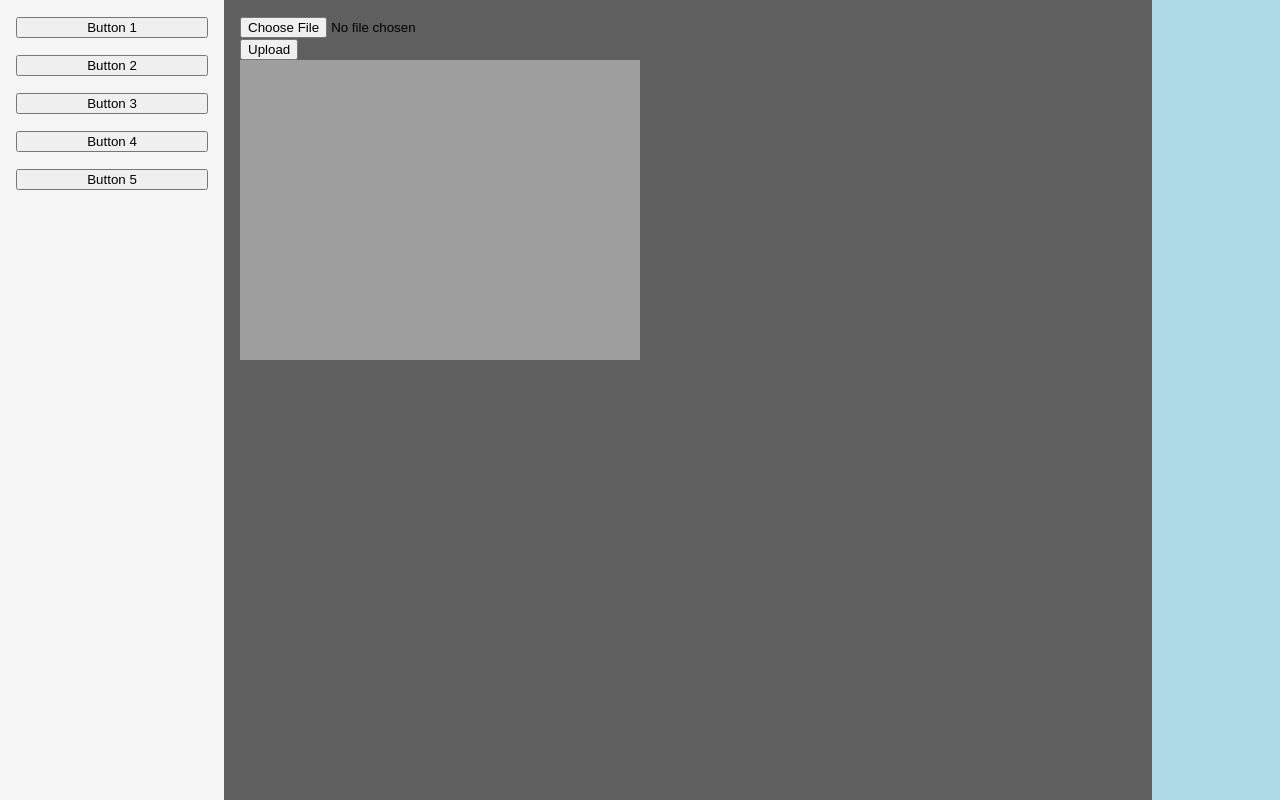
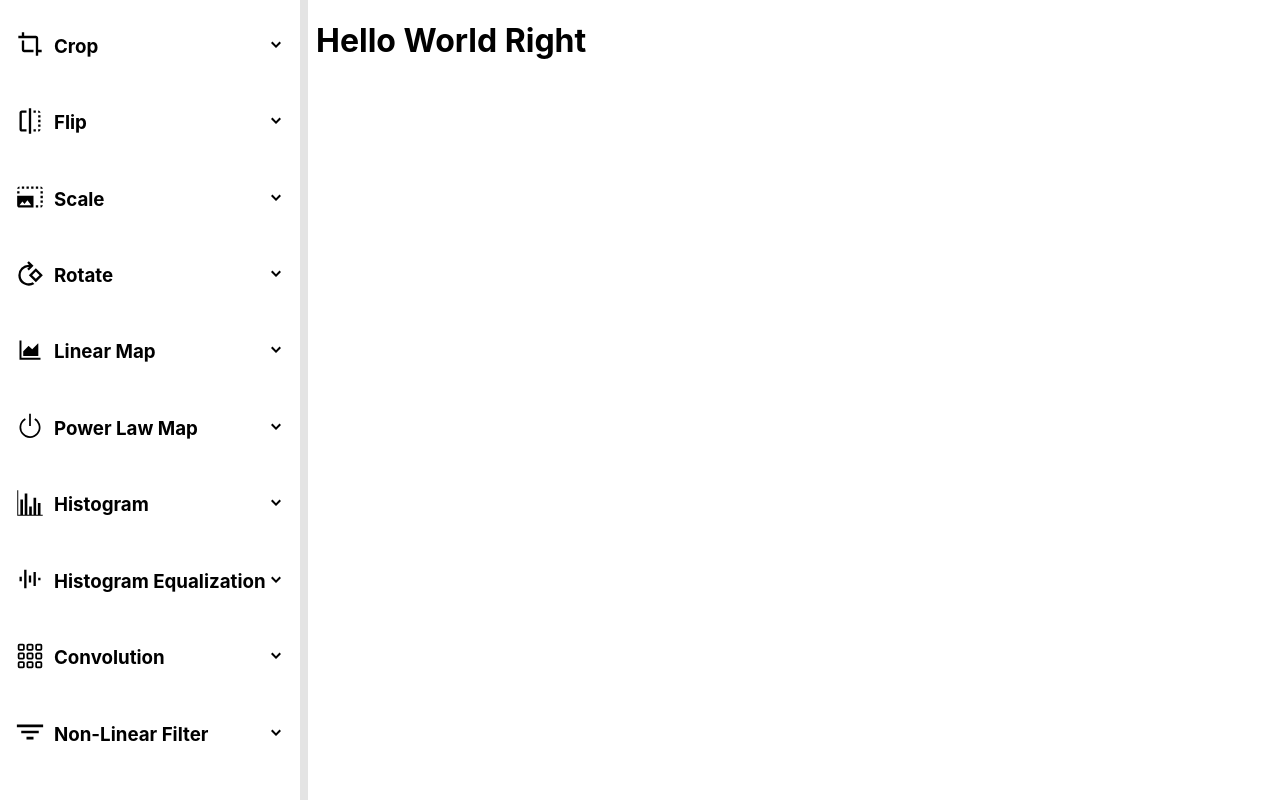
Before and after one commit to rafaelwi/RIPLab, a React (Create React App) app: page / in a window 1280 px wide. Built offline with nearby package versions, Linux system fonts and the light colour scheme.

Commit message:
Actually put some effort into the interface

```diff
--- a/package.json
+++ b/package.json
@@ -12,6 +12,7 @@
     "@types/react-dom": "^18.0.11",
     "react": "^18.2.0",
     "react-dom": "^18.2.0",
+    "react-icons": "^4.8.0",
     "react-scripts": "^5.0.1",
     "typescript": "^4.9.5",
     "web-vitals": "^2.1.4"
--- a/src/App.tsx
+++ b/src/App.tsx
@@ -1,6 +1,19 @@
 import React from 'react';
+import { AiOutlineAreaChart } from 'react-icons/ai';
+import { BiCrop, BiEqualizer } from 'react-icons/bi';
+import { BsGrid3X3Gap, BsPower } from 'react-icons/bs';
+import { GiHistogram } from 'react-icons/gi';
+import { IoFilterSharp } from 'react-icons/io5';
+import { MdFlip, MdOutlinePhotoSizeSelectLarge, MdOutlineRotate90DegreesCw } from 'react-icons/md';
 import './App.css';
-import OperationMenu from './components/OperationMenu';
+import DropdownList from './components/DropdownList';
+import ResizableColumns from './components/ResizableColumns';
+
+interface DropdownItem {
+  title: string;
+  content: React.ReactNode;
+  icon?: React.ReactNode;
+}
 
 class App extends React.Component<{}, { imageURL: string }> {
   uploadInput: any;
@@ -30,50 +43,126 @@ class App extends React.Component<{}, { imageURL: string }> {
     });
   }
 
+  dropdownItems: DropdownItem[] = [
+    {
+      title: "Crop",
+      content: <p>Content for Dropdown 1</p>,
+      icon: <BiCrop size={28} />
+    },
+    {
+      title: "Flip",
+      content: <div>Content for Dropdown 2</div>,
+      icon: <MdFlip size={28} />
+    },
+    {
+      title: "Scale",
+      content: <div style={{ height: '500px' }}>Content for Dropdown 3</div>,
+      icon: <MdOutlinePhotoSizeSelectLarge size={28} />
+    },
+    {
+      title: "Rotate",
+      content: <div>Content for Dropdown 1</div>,
+      icon: <MdOutlineRotate90DegreesCw size={28} />
+    },
+    {
+      title: "Linear Map",
+      content: <div>Content for Dropdown 2</div>,
+      icon: <AiOutlineAreaChart size={28} />
+    },
+    {
+      title: "Power Law Map",
+      content: <div>Content for Dropdown 3</div>,
+      icon: <BsPower size={28} />
+    },
+    {
+      title: "Histogram",
+      content: <div>Content for Dropdown 1</div>,
+      icon: <GiHistogram size={28} />
+    },
+    {
+      title: "Histogram Equalization",
+      content: <div>Content for Dropdown 2</div>,
+      icon: <BiEqualizer size={28} />
+    },
+    {
+      title: "Convolution",
+      content: <div>Content for Dropdown 3</div>,
+      icon: <BsGrid3X3Gap size={28} />
+    },
+    {
+      title: "Non-Linear Filter",
+      content: <div>Content for Dropdown 1</div>,
+      icon: <IoFilterSharp size={28} />
+    }
+  ];
+
   render() {
     return (
       <div
         style={{
-          display: 'flex',
-          flexDirection: 'row',
-          height: '100vh'
-        }}>
-
-        <OperationMenu
-          buttons={[
-            { label: 'Button 1' },
-            { label: 'Button 2' },
-            { label: 'Button 3' },
-            { label: 'Button 4' },
-            { label: 'Button 5' },
-          ]}
+          height: '100vh',
+        }}
+      >
+        <ResizableColumns
+          left={
+            // <OperationMenu
+            //   buttons={[
+            //     { label: 'Button 1' },
+            //     { label: 'Button 2' },
+            //     { label: 'Button 3' },
+            //     { label: 'Button 4' },
+            //     { label: 'Button 5' },
+            //   ]}
+            // />
+            <DropdownList items={this.dropdownItems} />
+          }
+          right={<h1>Hello World Right</h1>}
         />
-
-        <div
-          style={{
-            flex: 1,
-            padding: '16px',
-            backgroundColor: '#5f5f5f',
-          }}>
-          <form onSubmit={this.handleUploadImage}>
-            <div>
-              <input ref={(ref) => { this.uploadInput = ref; } } type="file" />
-            </div>
-            <div>
-              <button>Upload</button>
-            </div>
-            <img src={this.state.imageURL} alt="img" />
-          </form>
-        </div>
-
-        <div
-          style={{
-            width: '10%',
-            backgroundColor: 'lightblue'
-          }}>
-        </div>
       </div>
     );
+    //   <div
+    //     style={{
+    //       display: 'flex',
+    //       flexDirection: 'row',
+    //       height: '100vh'
+    //     }}>
+
+    //     <OperationMenu
+    //       buttons={[
+    //         { label: 'Button 1' },
+    //         { label: 'Button 2' },
+    //         { label: 'Button 3' },
+    //         { label: 'Button 4' },
+    //         { label: 'Button 5' },
+    //       ]}
+    //     />
+
+    //     <div
+    //       style={{
+    //         flex: 1,
+    //         padding: '16px',
+    //         backgroundColor: '#5f5f5f',
+    //       }}>
+    //       <form onSubmit={this.handleUploadImage}>
+    //         <div>
+    //           <input ref={(ref) => { this.uploadInput = ref; } } type="file" />
+    //         </div>
+    //         <div>
+    //           <button>Upload</button>
+    //         </div>
+    //         <img src={this.state.imageURL} alt="img" />
+    //       </form>
+    //     </div>
+
+    //     <div
+    //       style={{
+    //         width: '10%',
+    //         backgroundColor: 'lightblue'
+    //       }}>
+    //       <ParameterMenu/>
+    //     </div>
+    //   </div>
+    // );
   }
 }
 
--- /dev/null
+++ b/src/components/DropdownList.tsx
@@ -0,0 +1,66 @@
+import React, { useState } from "react";
+import '../css/DropdownList.css';
+import {GoChevronDown, GoChevronUp} from 'react-icons/go';
+
+interface DropdownProps {
+  title: string;
+  content: React.ReactNode;
+  icon?: React.ReactNode;
+}
+
+const Dropdown = ({ title, content, icon }: DropdownProps) => {
+  const [isOpen, setIsOpen] = useState(false);
+
+  const handleToggle = () => {
+    setIsOpen(!isOpen);
+  };
+
+  return (
+    <div className="dropdown-item"
+      onClick={handleToggle}
+      style={{
+        marginBottom: '16px',
+        display: 'flex',
+        flexFlow: 'row wrap',
+        cursor: 'pointer',
+        flexDirection: 'column'
+    }}>
+      <div style={{display: 'flex', alignItems: 'baseline', textAlign: 'center'}}>
+        <div style={{display: 'block', margin: 'auto 10px auto 0'}}>{icon}</div>
+        <h3 style={{}}>{title}</h3>
+
+        <div style={{marginLeft: 'auto'}}>
+          {isOpen ? <GoChevronUp /> : <GoChevronDown />}
+        </div>
+      </div>
+
+      {isOpen && (
+        <div className="dropdown-content"
+          style={{
+            backgroundColor: "#fff",
+            padding: "8px",
+            border: "1px solid #ccc",
+          }}
+        >
+          {content}
+        </div>
+      )}
+    </div>
+  );
+};
+
+interface DropdownListProps {
+  items: DropdownProps[];
+}
+
+const DropdownList = ({ items }: DropdownListProps) => {
+  return (
+    <div style={{margin: '16px'}}>
+      {items.map((item, index) => (
+        <Dropdown key={index} {...item} />
+      ))}
+    </div>
+  );
+};
+
+export default DropdownList;
--- a/src/components/OperationMenu.tsx
+++ b/src/components/OperationMenu.tsx
@@ -7,7 +7,7 @@ interface MenuButtonProps {
 
 const SidebarButton: React.FC<MenuButtonProps> = ({ label, onClick }) => {
   return (
-    <button onClick={onClick} style={{ width: '100%', marginBottom: 16 }}>
+    <button onClick={onClick} style={{width:'100%', marginBottom: 16 }}>
       {label}
     </button>
   );
@@ -25,20 +25,16 @@ const OperationMenu: React.FC<OperationMenuProps> = ({ buttons }) => {
   return (
     <div
       style={{
-        width: '15%',
+        // width: '15%',
         padding: '16px',
         backgroundColor: '#f5f5f5',
+        display: 'flex',
+        flexDirection: 'column',
+        alignItems: 'flex-start',
+
       }}
     >
       {buttons.map((button, i) => {
-        if (button.wide) {
-          return (
-            <div key={i} style={{ display: 'flex', marginBottom: 16 }}>
-              <SidebarButton label={button.label} onClick={button.onClick} />
-              <SidebarButton label="" onClick={undefined} />
-            </div>
-          );
-        } else {
           return (
             <SidebarButton
               key={i}
@@ -46,7 +42,6 @@ const OperationMenu: React.FC<OperationMenuProps> = ({ buttons }) => {
               onClick={button.onClick}
             />
           );
-        }
       })}
     </div>
   );
--- /dev/null
+++ b/src/components/ResizableColumns.tsx
@@ -0,0 +1,86 @@
+import React from 'react'
+import '../css/ResizableColumns.css'
+
+type ColumnProps = {
+  left: React.ReactNode,
+  right: React.ReactNode
+}
+
+type ColumnsState = {
+  isResizing: boolean,
+  lastDownX: number,
+  offset: number,
+  minOffset: number
+}
+
+class ResizableColumns extends React.Component<ColumnProps, ColumnsState> {
+  constructor(props: any) {
+    super(props)
+    this.state = {
+      isResizing: false,
+      lastDownX: 0,
+      offset: 0,
+      minOffset: 300
+    }
+  }
+
+  componentDidMount() {
+    const handle = document.querySelector('.colResizeHandle') as HTMLElement
+    const container = document.getElementById('colResizeWrapper') as HTMLElement
+    const offset = container.offsetWidth - 300;
+
+    let self = this
+    self.setState({
+      offset
+    })
+
+    handle.onmousedown = (e: MouseEvent) => {
+      self.setState({
+        isResizing: true,
+        lastDownX: e.clientX
+      })
+      e.preventDefault();
+    }
+
+    // Yeah I don't really get why this one is document and the other two
+    // are on the handle. But it works.
+    document.onmousemove = (e: MouseEvent) => {
+      if (!self.state.isResizing) return;
+
+      const offset = container.offsetWidth - (e.clientX - container.offsetLeft);
+
+      self.setState({
+        offset: offset <= self.state.minOffset ? self.state.minOffset : offset
+      })
+    };
+
+    handle.onmouseup = (e: MouseEvent) => {
+      self.setState({
+        isResizing: false
+      })
+    };
+  }
+
+  render() {
+    if (this.props)
+      return <div className={'colResizeWrapper'} id={'colResizeWrapper'}>
+        <div className={'colResizeLeft'}
+          style={{ right: this.state.offset }}>
+          <div className={'colResizeFullCol'}>
+            {this.props.left}
+          </div>
+        </div>
+        <div className={'colResizeRight'} style={{ width: this.state.offset }}>
+          <div className={'colResizeHandle'}></div>
+          <div style={{ overflowY: 'auto', paddingLeft: '16px' }}>
+            {this.props.right}
+          </div>
+        </div>
+      </div>
+
+    else
+      return <React.Fragment />
+  }
+}
+
+export default ResizableColumns;
--- /dev/null
+++ b/src/css/DropdownList.css
@@ -0,0 +1,7 @@
+.dropdown-item :hover {
+    background-color: #d3d3d3;
+}
+
+.dropdown-content :hover {
+    all: revert;
+}
--- /dev/null
+++ b/src/css/ResizableColumns.css
@@ -0,0 +1,44 @@
+#colResizeWrapper {
+    width: 100%;
+    height: 100%;
+    clear: both;
+    position: relative;
+}
+
+#colResizeWrapper .colResizeLeft {
+    left: 0;
+    position: absolute;
+    top: 0;
+    bottom: 0;
+    overflow-y: auto;
+}
+
+#colResizeWrapper .colResizeRight {
+    right: 0;
+    background: #fff;
+    position: absolute;
+    top: 0;
+    bottom: 0;
+    overflow-y: auto;
+    border-left: solid 4px transparent;
+}
+
+#colResizeWrapper .colResizeFullCol {
+    /* width: 100vw;  */
+}
+
+#colResizeWrapper .colResizeHandle {
+    position: absolute;
+    top: 0;
+    bottom: 0;
+    width: 8px;
+    cursor: col-resize;
+    z-index: 1000;
+    height: 100%;
+    background: #aaaaaa50;
+}
+
+#colResizeWrapper .colResizeHandle:hover {
+    background: #aaaaaa99;
+    width: 12px;
+}
```
Also changed, not shown: 1 other file (tests, documents, lock files or other folders).
